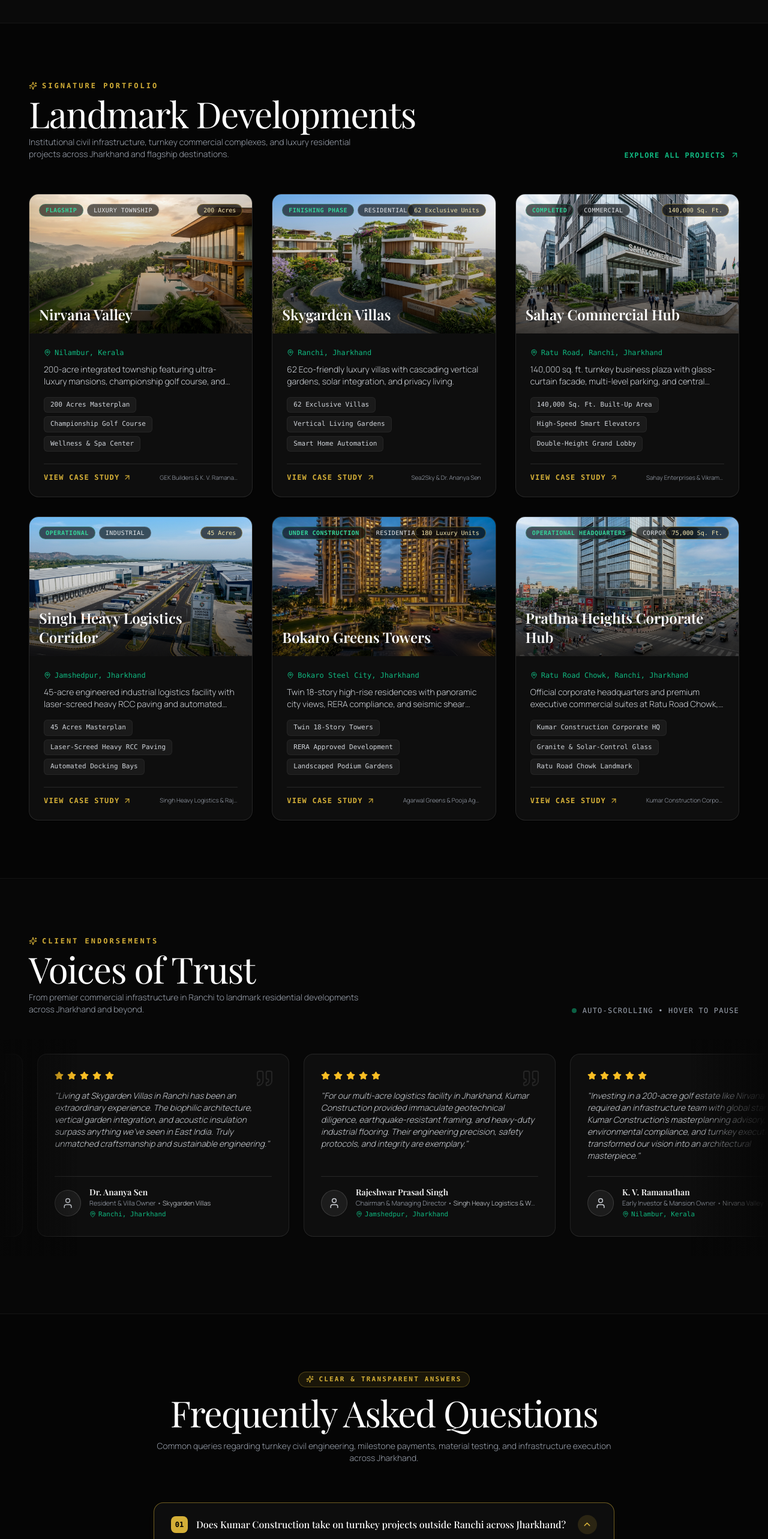
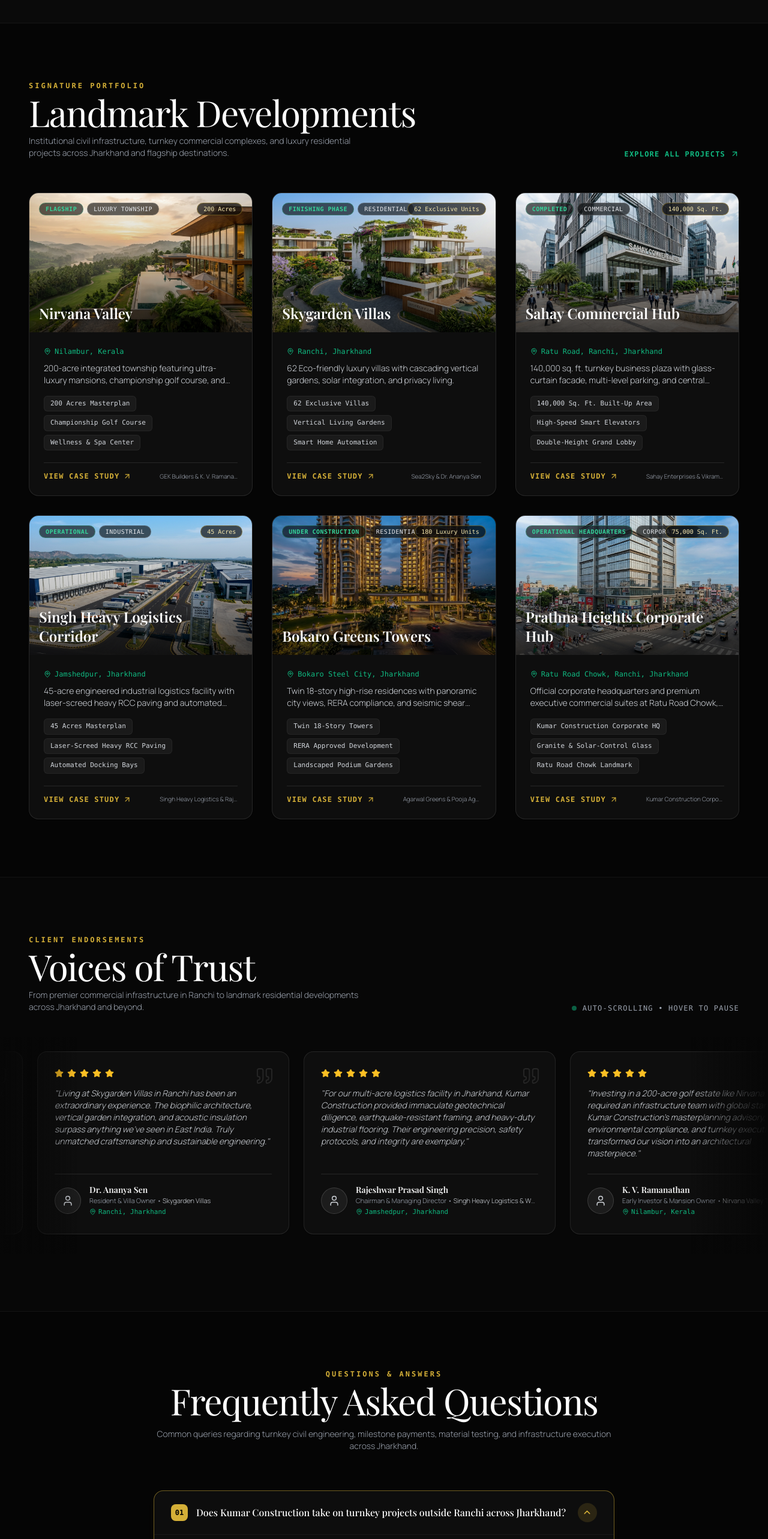
Before and after one commit to codewithganeshhh/real-estate-website, a React (Vite) app: page / in a window 1280 px wide. Shown: the part 2420-4986 px from the top of the page at 60% size. Built offline with nearby package versions, Linux system fonts and the light colour scheme; a web font is replaced by a local one.

Commit message:
feat: add FAQ, FeaturedProjects, Footer, and TestimonialsMarquee components

```diff
--- a/src/components/FAQSection.jsx
+++ b/src/components/FAQSection.jsx
@@ -1,5 +1,5 @@
 import React, { useState } from 'react';
-import { ChevronDown, HelpCircle, MessageSquare, PhoneCall, Sparkles } from 'lucide-react';
+import { ChevronDown, HelpCircle, PhoneCall } from 'lucide-react';
 import { Link } from 'react-router-dom';
 import { companyInfo } from '../data/mockData';
 
@@ -37,12 +37,9 @@ export default function FAQSection() {
     <section className="py-16 sm:py-24 px-4 sm:px-6 md:px-12 max-w-[1280px] mx-auto transition-colors duration-300">
       {/* Section Header */}
       <div className="text-center max-w-3xl mx-auto mb-12 sm:mb-16">
-        <div className="inline-flex items-center gap-2 px-3 py-1 rounded-full bg-gold/10 border border-gold/30 text-gold-dark dark:text-gold mb-3">
-          <Sparkles size={13} />
-          <span className="text-[11px] uppercase font-mono tracking-[0.2em] font-semibold">
-            Clear &amp; Transparent Answers
-          </span>
-        </div>
+        <p className="text-xs uppercase tracking-[0.25em] text-gold-dark dark:text-gold font-semibold mb-1.5 font-mono">
+          Questions &amp; Answers
+        </p>
         <h2 className="text-3xl sm:text-5xl md:text-6xl font-serif text-gray-950 dark:text-white mb-4 tracking-tight">
           Frequently Asked Questions
         </h2>
--- a/src/components/FeaturedProjects.jsx
+++ b/src/components/FeaturedProjects.jsx
@@ -1,6 +1,6 @@
 import React from 'react';
 import { Link } from 'react-router-dom';
-import { MapPin, ArrowUpRight, Sparkles, Building2 } from 'lucide-react';
+import { MapPin, ArrowUpRight, Building2 } from 'lucide-react';
 import { projectsData } from '../data/mockData';
 
 export default function FeaturedProjects() {
@@ -12,12 +12,9 @@ export default function FeaturedProjects() {
       {/* Section Header */}
       <div className="mb-10 sm:mb-14 flex flex-col md:flex-row md:items-end justify-between gap-4">
         <div>
-          <div className="flex items-center gap-2 mb-2">
-            <Sparkles size={14} className="text-gold-dark dark:text-gold" />
-            <p className="text-xs uppercase tracking-[0.25em] text-gold-dark dark:text-gold font-semibold font-mono">
-              Signature Portfolio
-            </p>
-          </div>
+          <p className="text-xs uppercase tracking-[0.25em] text-gold-dark dark:text-gold font-semibold mb-1.5 font-mono">
+            Signature Portfolio
+          </p>
           <h2 className="text-3xl sm:text-5xl md:text-6xl font-serif text-gray-950 dark:text-white tracking-tight">
             Landmark Developments
           </h2>
--- a/src/components/Footer.jsx
+++ b/src/components/Footer.jsx
@@ -22,12 +22,9 @@ export default function Footer({ onOpenPolicy }) {
         <div className="absolute top-1/2 left-1/2 -translate-x-1/2 -translate-y-1/2 w-[800px] h-[350px] bg-gold/5 blur-[120px] rounded-full pointer-events-none" />
 
         <div className="max-w-[1280px] mx-auto px-4 sm:px-6 md:px-12 relative z-10 text-center">
-          <div className="inline-flex items-center gap-2 px-3 py-1 rounded-full bg-emerald/10 border border-emerald/30 text-emerald-700 dark:text-emerald mb-4">
-            <span className="w-1.5 h-1.5 rounded-full bg-emerald animate-pulse" />
-            <span className="text-[11px] uppercase font-mono tracking-widest font-semibold">
-              Ranchi Corporate Advisory Desk
-            </span>
-          </div>
+          <p className="text-xs uppercase tracking-[0.25em] text-gold-dark dark:text-gold font-semibold mb-2 font-mono">
+            Corporate Advisory
+          </p>
 
           <h2 className="text-3xl sm:text-5xl md:text-6xl font-serif text-gray-950 dark:text-white mb-4 sm:mb-6 max-w-3xl mx-auto leading-tight">
             Ready to build your next landmark development?
--- a/src/components/TestimonialsMarquee.jsx
+++ b/src/components/TestimonialsMarquee.jsx
@@ -1,5 +1,5 @@
 import React from 'react';
-import { Star, Quote, MapPin, Sparkles, User } from 'lucide-react';
+import { Star, Quote, MapPin, User } from 'lucide-react';
 import { testimonialsData } from '../data/mockData';
 
 export default function TestimonialsMarquee() {
@@ -11,12 +11,9 @@ export default function TestimonialsMarquee() {
       {/* Section Header */}
       <div className="max-w-[1400px] mx-auto px-4 sm:px-6 md:px-12 mb-8 sm:mb-10 flex flex-col sm:flex-row justify-between sm:items-end gap-3 sm:gap-4">
         <div>
-          <div className="flex items-center gap-2 mb-2">
-            <Sparkles size={14} className="text-gold-dark dark:text-gold" />
-            <p className="text-xs uppercase tracking-[0.25em] text-gold-dark dark:text-gold font-semibold font-mono">
-              Client Endorsements
-            </p>
-          </div>
+          <p className="text-xs uppercase tracking-[0.25em] text-gold-dark dark:text-gold font-semibold mb-1.5 font-mono">
+            Client Endorsements
+          </p>
           <h2 className="text-3xl sm:text-5xl md:text-6xl font-serif text-gray-950 dark:text-white tracking-tight">
             Voices of Trust
           </h2>
```
